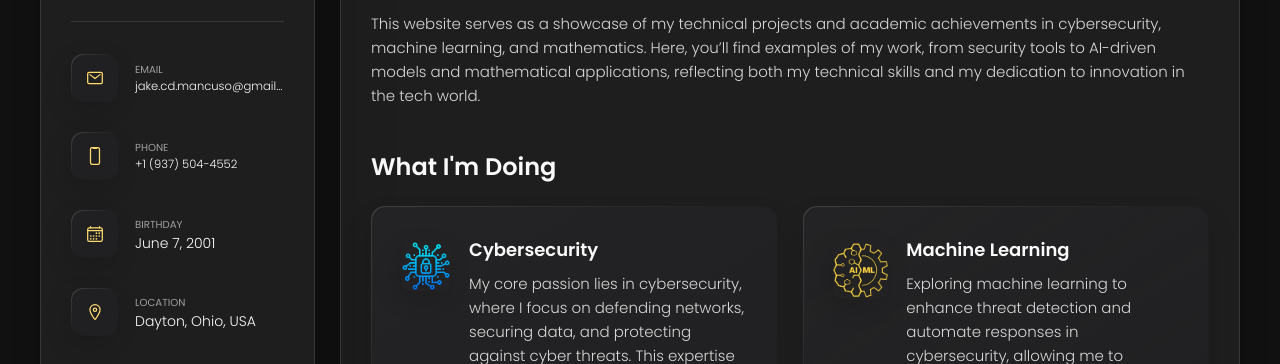
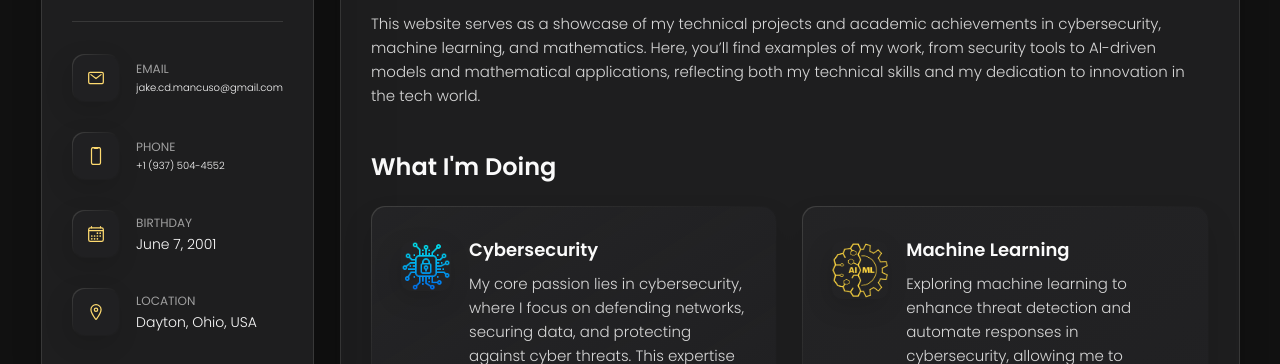
Before and after one commit to Jakecuso/jake-mancuso-portfolio, a plain HTML site: page index.html in a window 1280 px wide. Shown: the part 389-753 px from the top of the page. Drawn offline with nearby package versions, Linux system fonts and the light colour scheme.

Commit message:
contacts

```diff
--- a/assets/css/style.css
+++ b/assets/css/style.css
@@ -2056,19 +2056,9 @@ textarea.form-input::-webkit-resizer { display: none; }
 .certification-item.visible {
   animation: wavePop 0.4s ease forwards;
 }
-/* General adjustments for all contact information */
-.contacts-list .contact-item {
-  font-size: 0.85em; /* Slightly smaller font size for contact items */
-}
-
-/* Specific styling for individual contact info elements */
-.contact-info .contact-title {
-  font-size: 0.75em; /* Smaller title for each contact detail, like 'Email' or 'Phone' */
-}
-
-.contact-info .contact-link, /* Email and Phone Number */
-.contact-info time, /* Birthday */
-.contact-info address /* Location */ {
-  font-size: 0.85em; /* Slightly smaller for content */
-  line-height: 1.2; /* Adjust line height for a more compact layout */
-}
+.contact-item .contact-link {
+  font-size: 10px; /* Adjust the size as needed */
+  white-space: nowrap;
+  overflow: hidden;
+  text-overflow: ellipsis;
+}
```
